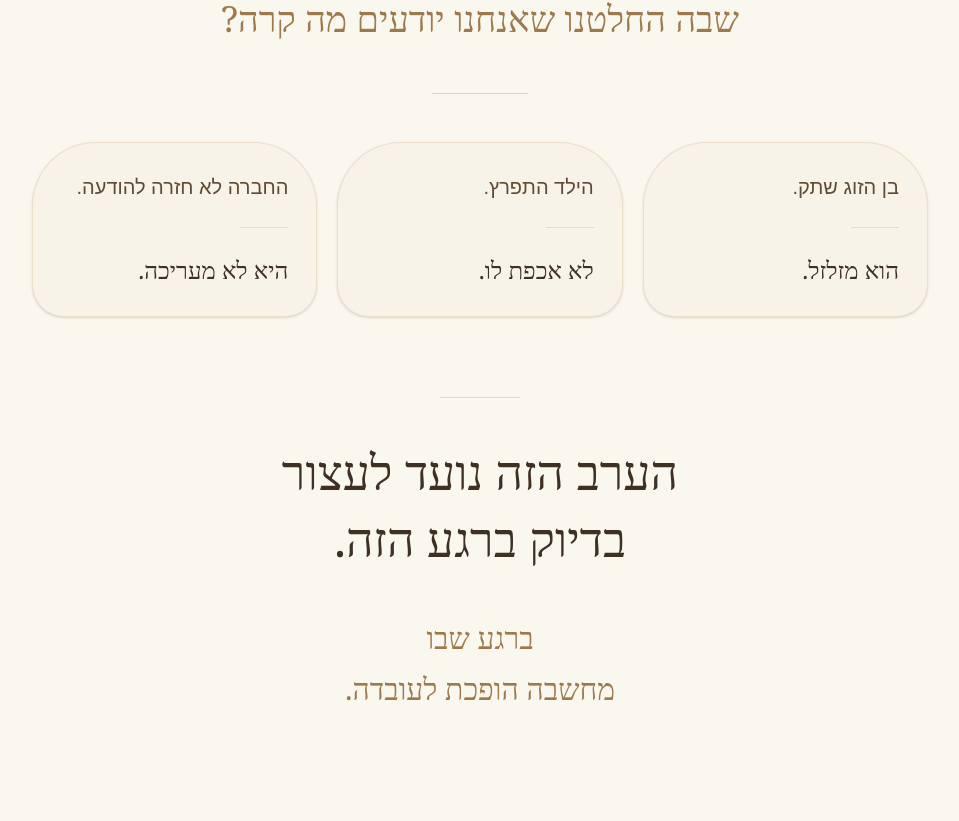
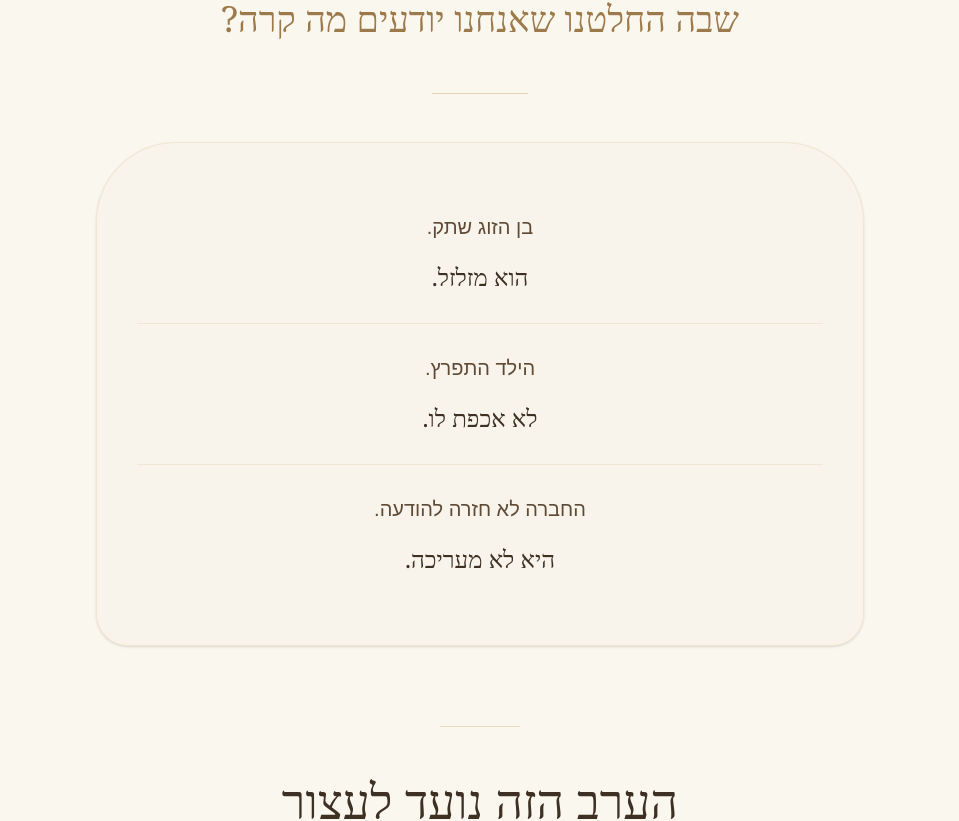
Before and after one commit to shahar27/shahar-landing, a Next.js app: page /defense-patterns-evening in a window 1280 px wide. Shown: the part 4851-5672 px from the top of the page, without its empty margins (160-1119 px from the left). Built offline with nearby package versions, Linux system fonts and the light colour scheme.

Commit message:
Refine event page design and pricing

```diff
--- a/app/defense-patterns-evening/page.tsx
+++ b/app/defense-patterns-evening/page.tsx
@@ -189,7 +189,7 @@ export default function DefensePatternsEveningPage() {
 
           <div className="my-12 h-px w-24 bg-[#C8A86A]/45 mx-auto" />
 
-          <div className="grid md:grid-cols-3 gap-5 text-right">
+          <div className="mt-12 max-w-3xl mx-auto rounded-t-[5rem] rounded-b-[2rem] border border-[#C8A86A]/20 bg-[#F8F3E8]/55 px-7 py-8 md:px-10 md:py-10 shadow-sm">
             {[
               ["בן הזוג שתק.", "הוא מזלזל."],
               ["הילד התפרץ.", "לא אכפת לו."],
@@ -197,15 +197,13 @@ export default function DefensePatternsEveningPage() {
             ].map(([event, meaning]) => (
               <div
                 key={event}
-                className="rounded-t-[4rem] rounded-b-[2rem] bg-[#F8F3E8] border border-[#C8A86A]/25 p-7 shadow-sm"
+                className="py-7 border-b border-[#C8A86A]/18 last:border-b-0"
               >
-                <p className="text-xl leading-8 text-[#5F4A35]">
+                <p className="text-lg md:text-xl leading-8 text-[#5F4A35]">
                   {event}
                 </p>
 
-                <div className="my-6 h-px w-12 bg-[#C8A86A]/35" />
-
-                <p className="text-2xl font-serif leading-9 text-[#3E3023]">
+                <p className="mt-4 text-xl md:text-2xl font-serif leading-9 text-[#3E3023]">
                   {meaning}
                 </p>
               </div>
@@ -459,9 +457,11 @@ export default function DefensePatternsEveningPage() {
 
             <div className="mt-12 text-center">
 
-              <div className="h-px w-20 bg-[#C8A86A]/35 mx-auto mb-8" />
+              <p className="text-[#C8A86A] tracking-[0.22em] text-sm mb-4">
+                הרשמה
+              </p>
 
-              <p className="text-2xl md:text-3xl font-serif text-[#3E3023]">
+              <p className="text-3xl md:text-4xl font-serif text-[#3E3023]">
                 מחירי מכירה מוקדמת
               </p>
 
@@ -486,9 +486,6 @@ export default function DefensePatternsEveningPage() {
                     400 ₪
                   </p>
 
-                  <p className="mt-4 text-sm text-[#9C7A4B]">
-                    משתלם יותר ב־40 ₪
-                  </p>
                 </div>
 
               </div>
```
